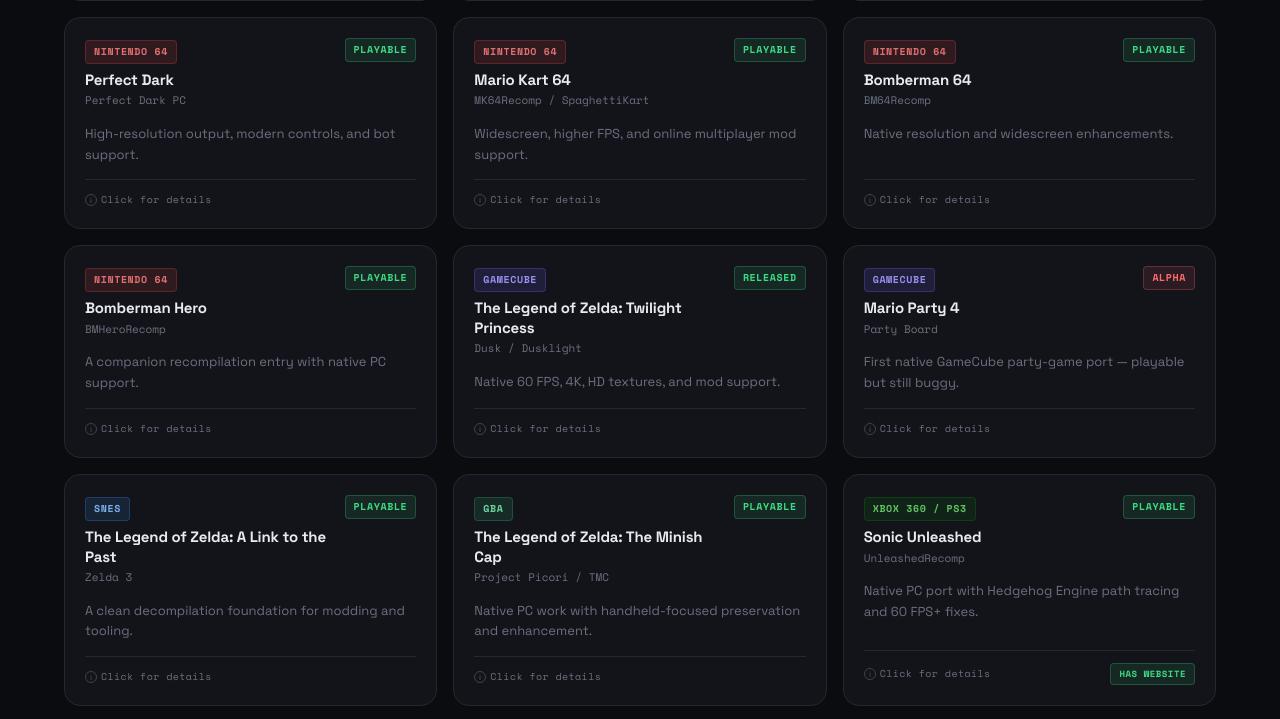
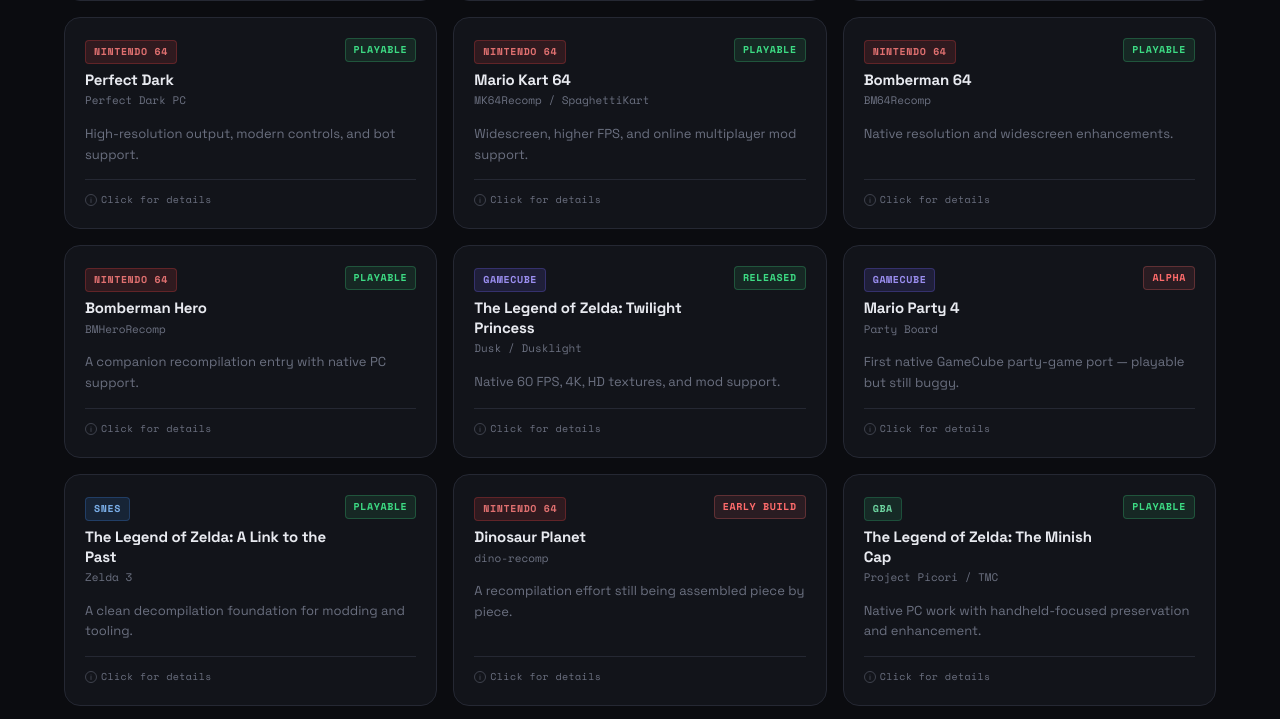
Before and after one commit to mileswolfallen2/Decompilations-web, a plain HTML site: page index.html in a window 1280 px wide. Shown: the part 1053-1772 px from the top of the page. Drawn offline with nearby package versions, Linux system fonts and the light colour scheme.

Commit message:
small update

```diff
--- a/index.html
+++ b/index.html
@@ -530,6 +530,16 @@
         notes: 'Requires a legally owned ALTTP ROM.',
       },
       {
+        title: 'Dinosaur Planet', project: 'dino-recomp', platform: 'Nintendo 64',
+        status: 'Early build',
+        description: 'A recompilation effort still being assembled piece by piece.',
+        pc: ['Windows', 'Linux'],
+        features: ['N64 Recompiled toolchain', 'Unreleased proto game preservation'],
+        github: 'https://github.com/DinosaurPlanetRecomp/dino-recomp',
+        website: null,
+        notes: 'Based on the leaked Dinosaur Planet prototype ROM.',
+      },
+      {
         title: 'The Legend of Zelda: The Minish Cap', project: 'Project Picori / TMC', platform: 'GBA',
         status: 'Playable',
         description: 'Native PC work with handheld-focused preservation and enhancement.',
@@ -593,20 +603,9 @@
         description: 'Active reverse engineering work with plenty of progress already visible.',
         pc: ['Windows', 'macOS', 'Linux'],
         features: ['Decompilation ~70–80% complete', 'Highly active community', 'Many functions fully annotated'],
-        github: 'https://github.com/m64p/sunshine',
+        github: 'https://github.com/doldecomp/sms',
         website: null,
         notes: 'Getting close — a native port may follow once decompilation is complete.',
-      },
-      {
-        title: 'Dinosaur Planet', project: 'dino-recomp', platform: 'Nintendo 64',
-        status: 'Recomp in progress',
-        progress: 35,
-        description: 'A recompilation effort still being assembled piece by piece.',
-        pc: ['Windows', 'Linux'],
-        features: ['N64 Recompiled toolchain', 'Unreleased proto game preservation'],
-        github: 'https://github.com/dino-recomp',
-        website: null,
-        notes: 'Based on the leaked Dinosaur Planet prototype ROM.',
       },
       {
         title: 'Duke Nukem: Zero Hour', project: 'N64 recomp', platform: 'Nintendo 64',
```
